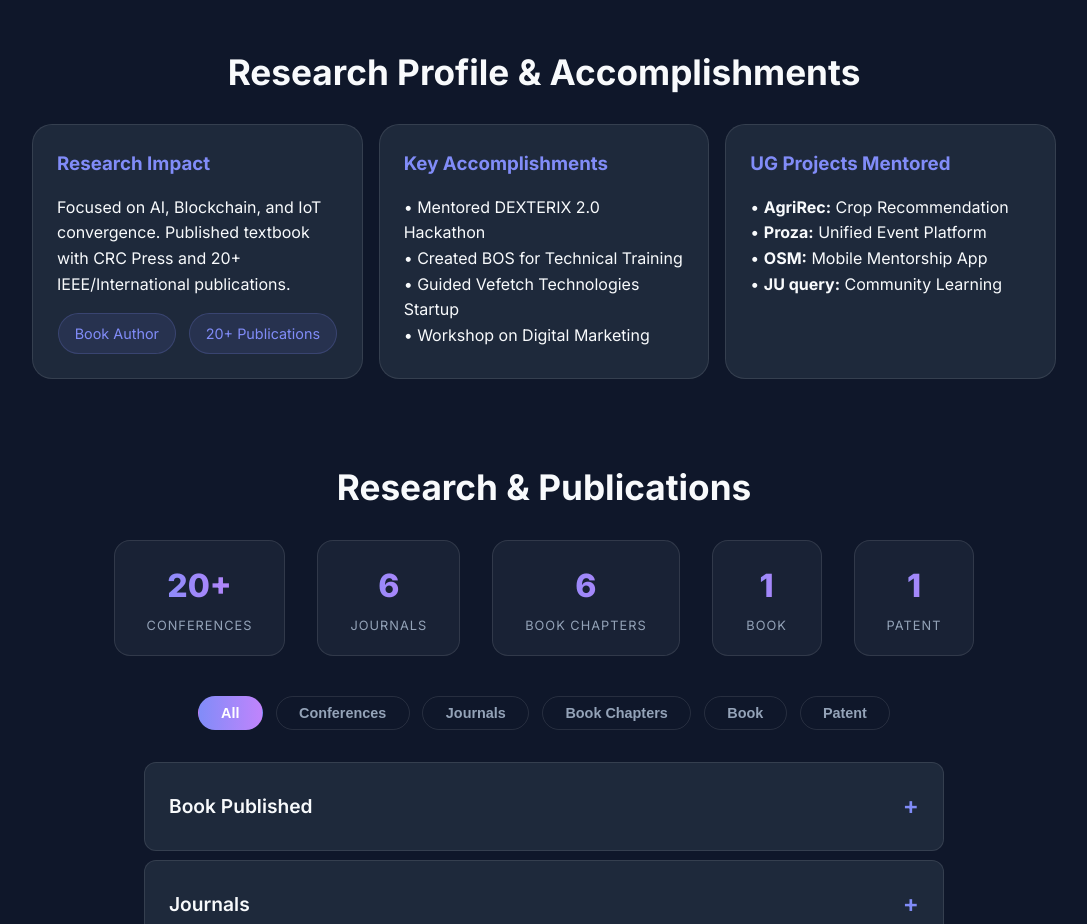
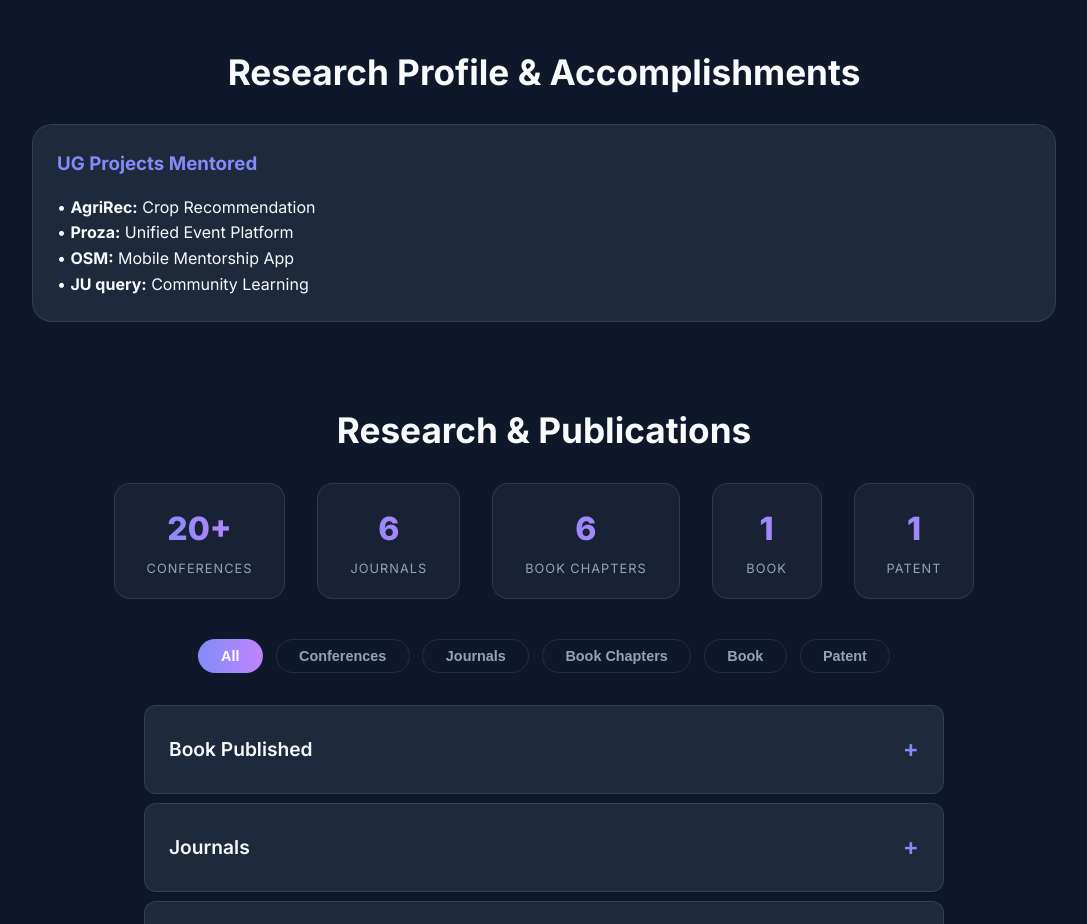
Before and after one commit to Karthikeyan46/Resume, a plain HTML site: page index.html in a window 1280 px wide. Shown: the part 1900-2824 px from the top of the page, without its empty margins (96-1183 px from the left). Drawn offline with Linux system fonts and the light colour scheme.

Commit message:
Remove Research Impact and Key Accomplishments cards
Co-Authored-By: Claude Sonnet 4.6 <noreply@anthropic.com>

```diff
--- a/index.html
+++ b/index.html
@@ -142,24 +142,7 @@
     <section id="research-profile-accomplishments">
         <h2 class="reveal">Research Profile & Accomplishments</h2>
         <div class="grid">
-            <div class="card reveal">
-                <h3>Research Impact</h3>
-                <p>Focused on AI, Blockchain, and IoT convergence. Published textbook with CRC Press and 20+ IEEE/International publications.</p>
-                <div class="skill-tags" style="margin-top: 1rem;">
-                    <span class="tag">Book Author</span>
-                    <span class="tag">20+ Publications</span>
-                </div>
-            </div>
-            <div class="card reveal">
-                <h3>Key Accomplishments</h3>
-                <ul style="list-style: none; margin-top: 1rem; line-height: 1.6;">
-                    <li>• Mentored DEXTERIX 2.0 Hackathon</li>
-                    <li>• Created BOS for Technical Training</li>
-                    <li>• Guided Vefetch Technologies Startup</li>
-                    <li>• Workshop on Digital Marketing</li>
-                </ul>
-            </div>
-            <div class="card reveal">
+<div class="card reveal">
                 <h3>UG Projects Mentored</h3>
                 <ul style="list-style: none; margin-top: 1rem; line-height: 1.6;">
                     <li>• <strong>AgriRec:</strong> Crop Recommendation</li>
```
